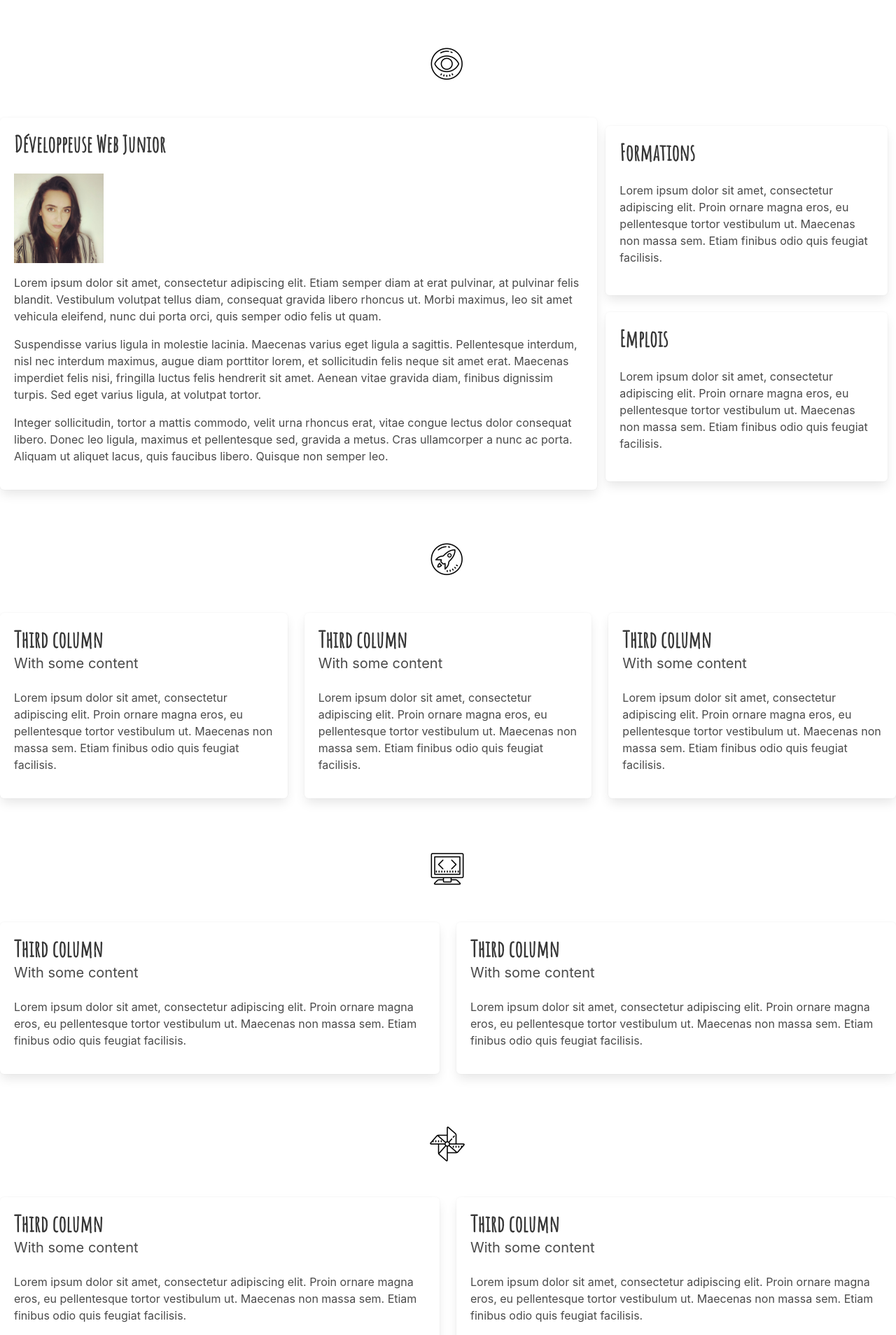
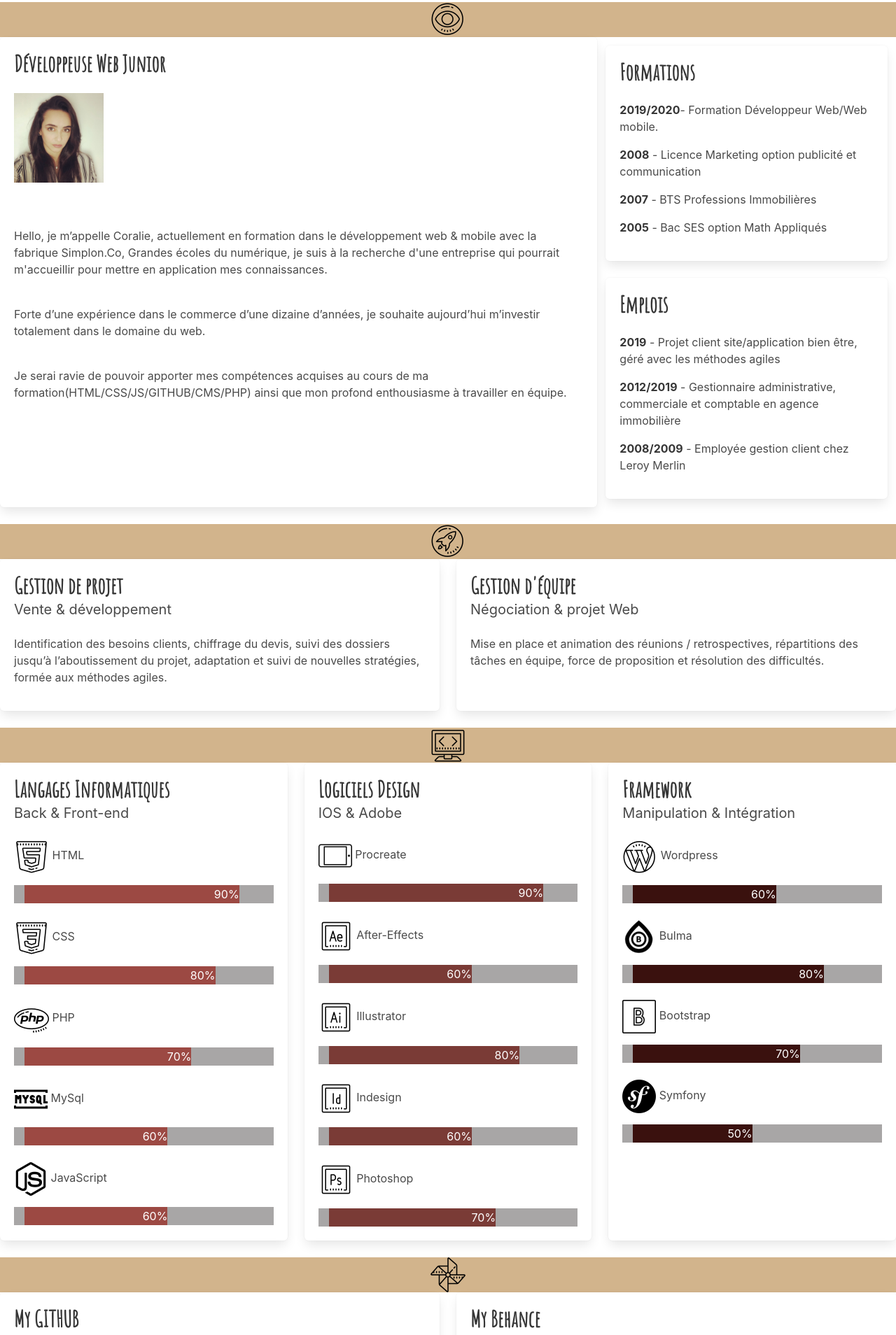
Before and after one commit to Memeken/CoraliePage, a PHP site: page / in a window 1280 px wide. Shown: the part 799-2707 px from the top of the page at 70% size. Run offline with PHP 8.4, Linux system fonts and the light colour scheme; some libraries are stand-ins or nearby versions.

Commit message:
modif du 5/01

```diff
--- a/index.php
+++ b/index.php
@@ -1,7 +1,6 @@
 <?php
   include 'mail.php';
 ?>
-
 <!DOCTYPE html>
 <html>
   <head>
@@ -14,13 +13,21 @@
     <link href="https://fonts.googleapis.com/css?family=Amatic+SC|Cookie|Courgette|Lobster+Two|Nanum+Myeongjo&display=swap" rel="stylesheet">
   </head>
   <body>
+    <!-- lien haut de page -->
+    <div class="page">
+      <div class='retourHaut'><a href='#Home' class="home" ><img src=" images/Logo/arrow.png " alt="retourHaut"></a></div>
+    </div>
     <!-- header -->
     <nav class="navbar is-dark">
         <!-- navbar brand, navbar menu... -->
-        <a class="navbar-item" class=" has-text-white-ter">
+        <a class= "coralieD" class="navbar-item" class=" has-text-white-ter" name="Home">
             <!-- home -->
-            <h1>Coralie DAMERY  <img src="images/baseline_all_inclusive_white_18dp.png" alt=""></h1>
+            <h1>Coralie DAMERY<img src="images/baseline_all_inclusive_white_18dp.png" alt="infinity"></h1>
           </a>
+          <!-- download -->
+          <div class="control is-right">
+          <a href="CvCoralieDamery.pdf" download  ><button class="button is-light is-medium"> Télécharger le CV en .pdf</button></a>
+          </div>
         <!-- navigation -->
         <div class="dropdown is-right">
           <button class="btn btn-secondary dropdown-toggle" type="button" id="dropdownMenuButton" data-toggle="dropdown" aria-haspopup="true" aria-expanded="true">
@@ -38,105 +45,192 @@
       </nav>
     <!-- image -->
     <figure class="image is-16by9">
-      <img class="has-ratio" width="640" height="360" src="images/coffee.jpg" frameborder="0" allowfullscreen></img>
+      <img class="has-ratio" width="640" height="360" src="images/coffee-.jpg" frameborder="0" allowfullscreen></img>
       <div class="slider"><p class="main">Welcome<br>on my page!</p></div>
     </figure>
+    <!-- bloc About me -->
     <div class="logo"> <a name="About_me"> <img class="img_logo" src="images/Logo/eye.png" alt="eye"></a></div>
     <div class="tile is-ancestor">
       <div class="tile is-parent">
         <div class="tile is-child box">
           <p class="title">Développeuse Web Junior</p>
           <figure class="image is-128x128" class="moi">
-            <img src="images/me.jpeg">
+            <img src="images/coraliedamery.jpeg">
           </figure>
-          <p>Lorem ipsum dolor sit amet, consectetur adipiscing elit. Etiam semper diam at erat pulvinar, at pulvinar felis blandit. Vestibulum volutpat tellus diam, consequat gravida libero rhoncus ut. Morbi maximus, leo sit amet vehicula eleifend, nunc dui porta orci, quis semper odio felis ut quam.</p>
-          <p>Suspendisse varius ligula in molestie lacinia. Maecenas varius eget ligula a sagittis. Pellentesque interdum, nisl nec interdum maximus, augue diam porttitor lorem, et sollicitudin felis neque sit amet erat. Maecenas imperdiet felis nisi, fringilla luctus felis hendrerit sit amet. Aenean vitae gravida diam, finibus dignissim turpis. Sed eget varius ligula, at volutpat tortor.</p>
-          <p>Integer sollicitudin, tortor a mattis commodo, velit urna rhoncus erat, vitae congue lectus dolor consequat libero. Donec leo ligula, maximus et pellentesque sed, gravida a metus. Cras ullamcorper a nunc ac porta. Aliquam ut aliquet lacus, quis faucibus libero. Quisque non semper leo.</p>
+          <br>
+          <br>
+          <p>Hello, je m’appelle Coralie, actuellement en formation dans le développement web & mobile avec la fabrique Simplon.Co, Grandes écoles du numérique, je suis à la recherche d'une entreprise qui pourrait m'accueillir pour mettre en application mes connaissances.</p>
+          <br>
+          <p>Forte d’une expérience dans le commerce d’une dizaine d’années, je souhaite aujourd’hui m’investir totalement dans le domaine du web.</p>
+          <br>
+          <p>Je serai ravie de pouvoir apporter mes compétences acquises au cours de ma formation(HTML/CSS/JS/GITHUB/CMS/PHP) ainsi que mon profond enthousiasme à travailler en équipe.</p>
         </div>
       <div class="tile is-4 is-vertical is-parent">
         <div class="tile is-child box">
           <p class="title">Formations</p>
-          <p>Lorem ipsum dolor sit amet, consectetur adipiscing elit. Proin ornare magna eros, eu pellentesque tortor vestibulum ut. Maecenas non massa sem. Etiam finibus odio quis feugiat facilisis.</p>
+          <p><strong>2019/2020</strong>- Formation Développeur Web/Web mobile.</p>
+          <p><strong>2008</strong> - Licence Marketing option publicité et communication</p>
+          <p><strong>2007</strong> - BTS Professions Immobilières</p>
+          <p><strong>2005</strong> - Bac SES option Math Appliqués</p>
         </div>
         <div class="tile is-child box">
           <p class="title">Emplois</p>
-          <p>Lorem ipsum dolor sit amet, consectetur adipiscing elit. Proin ornare magna eros, eu pellentesque tortor vestibulum ut. Maecenas non massa sem. Etiam finibus odio quis feugiat facilisis.</p>
+          <p><strong>2019</strong> - Projet client site/application bien être, géré avec les méthodes agiles</p>
+          <p><strong>2012/2019</strong> - Gestionnaire administrative, commerciale et comptable en agence immobilière</p>
+          <p><strong>2008/2009</strong> - Employée gestion client chez Leroy Merlin</p>
         </div>
       </div>
       </div>
     </div>
+    <!-- bloc domaine et aptitude -->
     <div class="logo"> <a name="Domaines_aptitudes"><img class="img_logo" src="images/Logo/Fusee.png" alt="eye"></a></div>
     <div class="tile is-ancestor">
       <div class="tile is-parent">
         <article class="tile is-child box">
-          <p class="title">Third column</p>
+          <p class="title">Gestion de projet</p>
+          <p class="subtitle">Vente & développement</p>
+          <div class="content">
+            <p>Identification des besoins clients, chiffrage du devis, suivi des dossiers jusqu’à l’aboutissement du projet, adaptation et suivi de nouvelles stratégies, formée aux méthodes agiles.</p>
+          </div>
+        </article>
+      </div>
+      <div class="tile is-parent">
+        <article class="tile is-child box">
+          <p class="title">Gestion d'équipe</p>
+          <p class="subtitle">Négociation & projet Web</p>
+          <div class="content">
+            <p>Mise en place et animation des réunions / retrospectives, répartitions des tâches en équipe, force de proposition et résolution des difficultés.</p>
+          </div>
+        </article>
+      </div>
+      <!-- <div class="tile is-parent">
+        <article class="tile is-child box">
+          <p class="title"></p>
           <p class="subtitle">With some content</p>
           <div class="content">
             <p>Lorem ipsum dolor sit amet, consectetur adipiscing elit. Proin ornare magna eros, eu pellentesque tortor vestibulum ut. Maecenas non massa sem. Etiam finibus odio quis feugiat facilisis.</p>
           </div>
         </article>
-      </div>
+      </div> -->
+    </div>
+    <!-- bloc compétences tech -->
+    <div class="logo"> <a name="Compétences_tech"><img class="img_logo" src="images/Logo/code1.png" alt="eye"></a></div>
+    <div class="tile is-ancestor">
       <div class="tile is-parent">
         <article class="tile is-child box">
-          <p class="title">Third column</p>
-          <p class="subtitle">With some content</p>
+          <p class="title">Langages Informatiques</p>
+          <p class="subtitle">Back & Front-end</p>
           <div class="content">
-            <p>Lorem ipsum dolor sit amet, consectetur adipiscing elit. Proin ornare magna eros, eu pellentesque tortor vestibulum ut. Maecenas non massa sem. Etiam finibus odio quis feugiat facilisis.</p>
+            <p><img src="images/Logo/html.png" alt="Logo_HTML"> HTML</p>
+            <div class="container">
+              <div class="skills html">90%</div>
+            </div>
+            <br>
+            <p><img src="images/Logo/css3.png" alt="Logo_CSS"> CSS</p>
+            <div class="container">
+              <div class="skills css">80%</div>
+            </div>
+            <br>
+            <p><img src="images/Logo/php.png" alt="Logo_PHP"> PHP</p>
+            <div class="container">
+              <div class="skills php">70%</div>
+            </div>
+            <br>
+            <p><img src="images/Logo/mysql.png" alt="Logo_MYSQL"> MySql</p>
+            <div class="container">
+              <div class="skills mysql">60%</div>
+            </div>
+            <br>
+            <p><img src="images/Logo/javascript.png" alt="Logo_JavaScript"> JavaScript</p>
+            <div class="container">
+              <div class="skills js">60%</div>
+            </div>
           </div>
         </article>
       </div>
       <div class="tile is-parent">
         <article class="tile is-child box">
-          <p class="title">Third column</p>
-          <p class="subtitle">With some content</p>
+          <p class="title">Logiciels Design</p>
+          <p class="subtitle">IOS & Adobe</p>
           <div class="content">
-            <p>Lorem ipsum dolor sit amet, consectetur adipiscing elit. Proin ornare magna eros, eu pellentesque tortor vestibulum ut. Maecenas non massa sem. Etiam finibus odio quis feugiat facilisis.</p>
-          </div>
-        </article>
-      </div>
-    </div>
-    <div class="logo"> <a name="Compétences_tech"><img class="img_logo" src="images/Logo/code1.png" alt="eye"></a></div>
-    <div class="tile is-ancestor">
-      <div class="tile is-parent">
-        <article class="tile is-child box">
-          <p class="title">Third column</p>
-          <p class="subtitle">With some content</p>
-          <div class="content">
-            <p>Lorem ipsum dolor sit amet, consectetur adipiscing elit. Proin ornare magna eros, eu pellentesque tortor vestibulum ut. Maecenas non massa sem. Etiam finibus odio quis feugiat facilisis.</p>
+            <p><img src="images/Logo/procreate.png" alt="Logo_Procreate" width="13%"> Procreate</p>
+            <div class="container">
+              <div class="skills procreate">90%</div>
+            </div>
+            <br>
+            <p><img src="images/Logo/adobe-after-effects.png" alt="Logo_AE"> After-Effects</p>
+            <div class="container">
+              <div class="skills ae">60%</div>
+            </div>
+            <br>
+            <p><img src="images/Logo/adobe-illustrator.png" alt="Logo_AI"> Illustrator</p>
+            <div class="container">
+              <div class="skills ai">80%</div>
+            </div>
+            <br>
+            <p><img src="images/Logo/adobe-indesign.png" alt="Logo_AIN"> Indesign</p>
+            <div class="container">
+              <div class="skills ain">60%</div>
+            </div>
+            <br>
+            <p><img src="images/Logo/adobe-photoshop.png" alt="Logo_AP"> Photoshop</p>
+            <div class="container">
+              <div class="skills ap">70%</div>
+            </div>
           </div>
         </article>
       </div>
       <div class="tile is-parent">
         <article class="tile is-child box">
-          <p class="title">Third column</p>
-          <p class="subtitle">With some content</p>
+          <p class="title">Framework</p>
+          <p class="subtitle">Manipulation & Intégration</p>
           <div class="content">
-            <p>Lorem ipsum dolor sit amet, consectetur adipiscing elit. Proin ornare magna eros, eu pellentesque tortor vestibulum ut. Maecenas non massa sem. Etiam finibus odio quis feugiat facilisis.</p>
+          <p><img src="images/Logo/wordpress.png" alt="Logo_wordpress"> Wordpress</p>
+            <div class="container">
+              <div class="skills wp">60%</div>
+            </div>
+            <br>
+            <p><img src="images/Logo/bulma.png" alt="Logo_bulma"> Bulma</p>
+            <div class="container">
+              <div class="skills bulma">80%</div>
+            </div>
+            <br>
+            <p><img src="images/Logo/bootstrap.png" alt="Logo_bootstrap"> Bootstrap</p>
+            <div class="container">
+              <div class="skills bootstrap">70%</div>
+            </div>
+            <br>
+            <p><img src="images/Logo/symfony.png" alt="Logo_symfony"> Symfony</p>
+            <div class="container">
+              <div class="skills symfony">50%</div>
+            </div>
           </div>
         </article>
       </div>
     </div>
+    <!-- bloc portfolio -->
     <div class="logo"> <a name="Portfolio"><img class="img_logo" src="images/Logo/portfolio.png" alt="Portfolio"></a></div>
     <div class="tile is-ancestor">
       <div class="tile is-parent">
         <article class="tile is-child box">
-          <p class="title">Third column</p>
-          <p class="subtitle">With some content</p>
+          <p class="title">My GITHUB</p>
+          <p class="subtitle"><a name="Github" href="https://github.com/Memeken" ><img class="link"  src="images/Logo/github.png" alt="Github"></a></p>
           <div class="content">
-            <p>Lorem ipsum dolor sit amet, consectetur adipiscing elit. Proin ornare magna eros, eu pellentesque tortor vestibulum ut. Maecenas non massa sem. Etiam finibus odio quis feugiat facilisis.</p>
+            <p>Un aperçu de fonctionnalités et sites fait pendant la période de formation.</p>
           </div>
         </article>
       </div>
       <div class="tile is-parent">
         <article class="tile is-child box">
-          <p class="title">Third column</p>
-          <p class="subtitle">With some content</p>
+          <p class="title">My Behance</p>
+          <p class="subtitle"><a  name="Behance" href="https://www.behance.net/coraliedamery" ><img class="link" src="images/Logo/behance.png" alt="Behance"></a></p>
           <div class="content">
-            <p>Lorem ipsum dolor sit amet, consectetur adipiscing elit. Proin ornare magna eros, eu pellentesque tortor vestibulum ut. Maecenas non massa sem. Etiam finibus odio quis feugiat facilisis.</p>
+            <p>Quelques créations faites sur Ipad pro 12 avec le logiciel Procreate.</p>
           </div>
         </article>
       </div>
     </div>
+    <!-- bloc interets -->
     <div class="logo"> <a name="Intérêts"><img class="img_logo" src="images/Logo/finger.png" alt="Intérêts"></a></div>
     <div class="hob" class="tile is-ancestor">
       <div  class="tile is-parent">
@@ -153,32 +247,28 @@
         </article>
       </div>
     </div>
-    <!-- Contact -->
+    <!-- bloc Contact -->
     <div class="logo"> <a name="Contact"><img class="img_logo" src="images/Logo/code.png" alt="Contact"></a></div>
     <div class="container is-widescreen">
         <form method="POST" action="">
-
           <div class="field">
             <label class="label">Nom</label>
             <div class="control">
               <input class="input" type="text" placeholder="Votre nom" name="nom">
             </div>
           </div>
-
           <div class="field">
             <label class="label">Email</label>
             <div class="control has-icons-left has-icons-right">
               <input class="input" type="email" placeholder="Votre mail" name="mail">
             </div>
           </div>
-
           <div class="field">
             <label class="label">Votre Message</label>
             <div class="control">
               <textarea class="textarea" name="message" placeholder="Votre message"></textarea>
             </div>
           </div>
-
           <div class="field is-grouped">
             <div class="control">
             <input type="submit" name="mailform" value="Envoyer"class="button is-link">
@@ -186,17 +276,19 @@
           </div>
       </form>
     </div>
-
       <?php if(isset($msg)) {
         // echo $msg;
         echo '<SCRIPT language="Javascript">alert(\''.$msg.'\', \'Information !\');</SCRIPT>';
             }
       ?>
-
+      <!-- bloc site et mentions légales -->
+    <div class="logo"> <a name="Facebook" href="https://fr-fr.facebook.com/people/M%C3%A9m%C3%A9-Ken/100010133447454" ><img class="img_logo" src="images/Logo/facebook.png" alt="Facebook"></a><a name="Instagram" href="https://www.instagram.com/meme_ken/"><img class="img_logo" src="images/Logo/instagram.png" alt="Instagram"></a><a name="Discord" href="#" onclick="alert('Coralie#7043');"><img class="img_logo" src="images/Logo/discorde.png" alt="Discord"></a><a name="Map" href="https://www.google.com/maps/place/13470+Carnoux-en-Provence/@43.2590057,5.5479765,14z/data=!3m1!4b1!4m5!3m4!1s0x12c9a4b3c9ddbf41:0x40819a5fd96fe20!8m2!3d43.258996!4d5.565438?hl=fr"><img class="img_logo" src="images/Logo/periscope.png" alt="Map"></a>
+    <p><a class="legal" href="#" onclick="alert('Site réalisé en partie avec Bulma / Boostrap/ Icone8.fr');"> Mentions légales</a></p></div>
 
     <script defer src="https://use.fontawesome.com/releases/v5.3.1/js/all.js"></script>
     <script src="https://code.jquery.com/jquery-3.4.1.slim.min.js" integrity="sha384-J6qa4849blE2+poT4WnyKhv5vZF5SrPo0iEjwBvKU7imGFAV0wwj1yYfoRSJoZ+n" crossorigin="anonymous"></script>
     <script src="https://cdn.jsdelivr.net/npm/popper.js@1.16.0/dist/umd/popper.min.js" integrity="sha384-Q6E9RHvbIyZFJoft+2mJbHaEWldlvI9IOYy5n3zV9zzTtmI3UksdQRVvoxMfooAo" crossorigin="anonymous"></script>
     <script src="https://stackpath.bootstrapcdn.com/bootstrap/4.4.1/js/bootstrap.min.js" integrity="sha384-wfSDF2E50Y2D1uUdj0O3uMBJnjuUD4Ih7YwaYd1iqfktj0Uod8GCExl3Og8ifwB6" crossorigin="anonymous"></script>
+
   </body>
 </html>
--- a/style/style.css
+++ b/style/style.css
@@ -4,6 +4,18 @@ h1 {
     font-size: 200%;
     font-weight: 400;
     font-weight: bold;
+}
+
+h1:hover{
+    color: black;
+}
+
+.coralieD:hover{
+    background-color: burlywood;
+}
+
+.CV{
+    font-family: 'Amatic SC', cursive;
 }
 
 .menu{
@@ -29,21 +41,18 @@ p.title{
     font-size: 60px;
     text-shadow: 3px 3px 5px rgb(5, 5, 5), 0 0 8em rgb(0, 0, 0), 0 0 0.8em rgb(2, 2, 2);
 }
+
 .font{
     width:100%;
     height: 100%;
     position: absolute;
 }
 
-.img_logo{
-    margin-left: 48%;
-    margin-bottom: 4%;
-    margin-top: 4%;
-}
-
 .logo{
     width: 100%;
-
+    background-color: tan;
+    text-align: center;
+    vertical-align: middle;
 }
 
 .hob{
@@ -51,5 +60,106 @@ p.title{
 }
 
 .logo_hob{
-    margin-left: 10%;
+    margin-left: 12%;
 }
+
+.retourHaut{
+    position: fixed;
+    margin-left: 95%;
+    margin-top: 44%;
+    width: 100%;
+}
+
+.legal{
+    color: black;
+    text-decoration-style: none;
+}
+*{
+    box-sizing: border-box;
+}
+.container{
+    width: 100%;
+    background-color: rgb(168, 166, 166);
+
+  }
+
+.skills{
+    text-align: right;
+    padding-top: 1px;
+    padding-bottom: 1px;
+    color: white;
+  }
+
+.html{
+      width: 90%;
+      background-color: rgb(156, 73, 67);
+}
+
+.css{
+    width: 80%;
+    background-color: rgb(156, 73, 67);
+}
+
+.php{
+    width: 70%;
+    background-color: rgb(156, 73, 67);
+}
+
+.mysql{
+    width: 60%;
+    background-color: rgb(156, 73, 67);
+}
+
+.js{
+    width: 60%;
+    background-color: rgb(156, 73, 67);
+}
+
+.procreate{
+    width: 90%;
+    background-color: rgb(122, 59, 54);
+}
+
+.ae{
+    width: 60%;
+    background-color:  rgb(122, 59, 54);
+}
+
+.ai{
+    width: 80%;
+    background-color:  rgb(122, 59, 54);
+}
+
+.ap{
+    width: 70%;
+    background-color:  rgb(122, 59, 54);
+}
+
+.ain{
+    width: 60%;
+    background-color:  rgb(122, 59, 54);
+}
+
+.wp{
+    width: 60%;
+    background-color: rgb(58, 17, 14);
+}
+
+.bulma{
+    width: 80%;
+    background-color: rgb(58, 17, 14);
+}
+
+.bootstrap{
+    width: 70%;
+    background-color: rgb(58, 17, 14);
+}
+
+.symfony{
+    width: 50%;
+    background-color: rgb(58, 17, 14);
+}
+
+.link:hover{
+    background-color: burlywood;
+}
```
Also changed, not shown: images/Logo/bootstrap.png (added), images/Logo/bulma.png (added), images/Logo/javascript.png (added), images/Logo/mysql.png, images/Logo/procreate.png (added), images/Logo/symfony.png (added).
